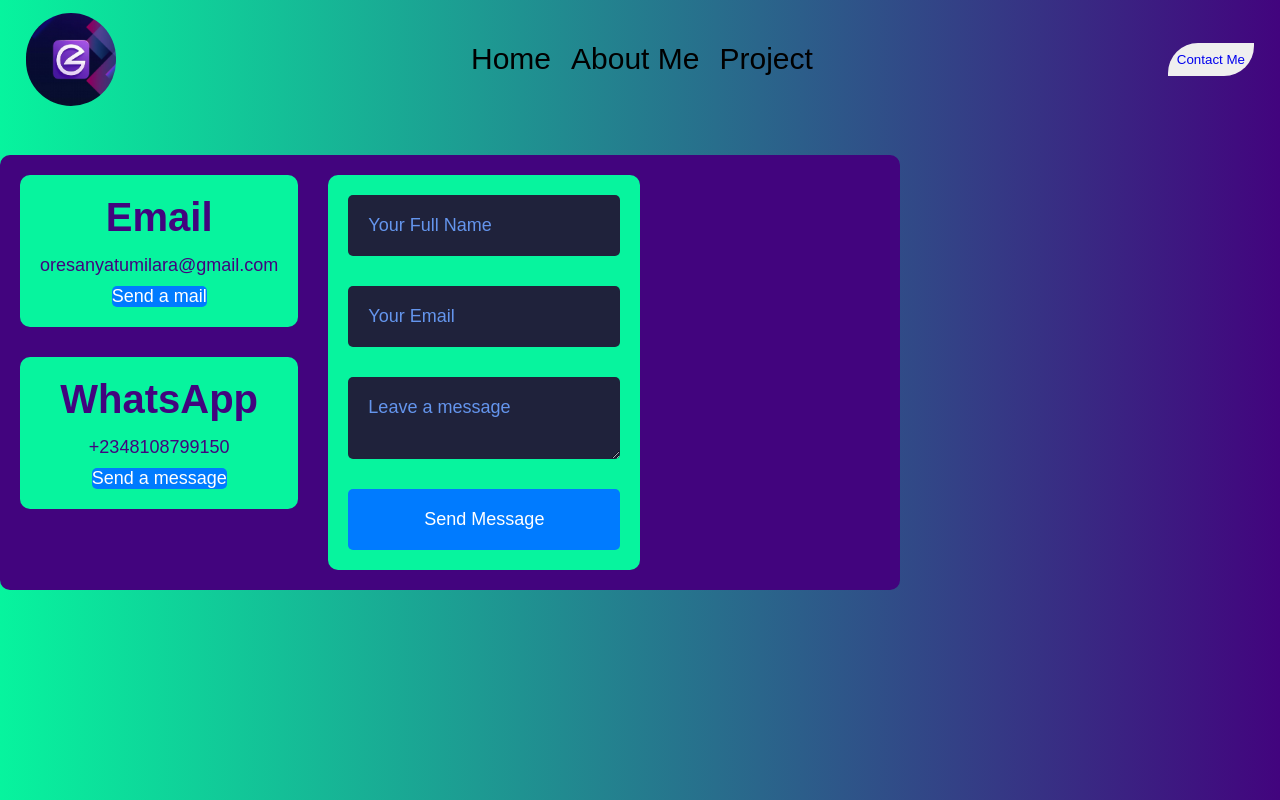
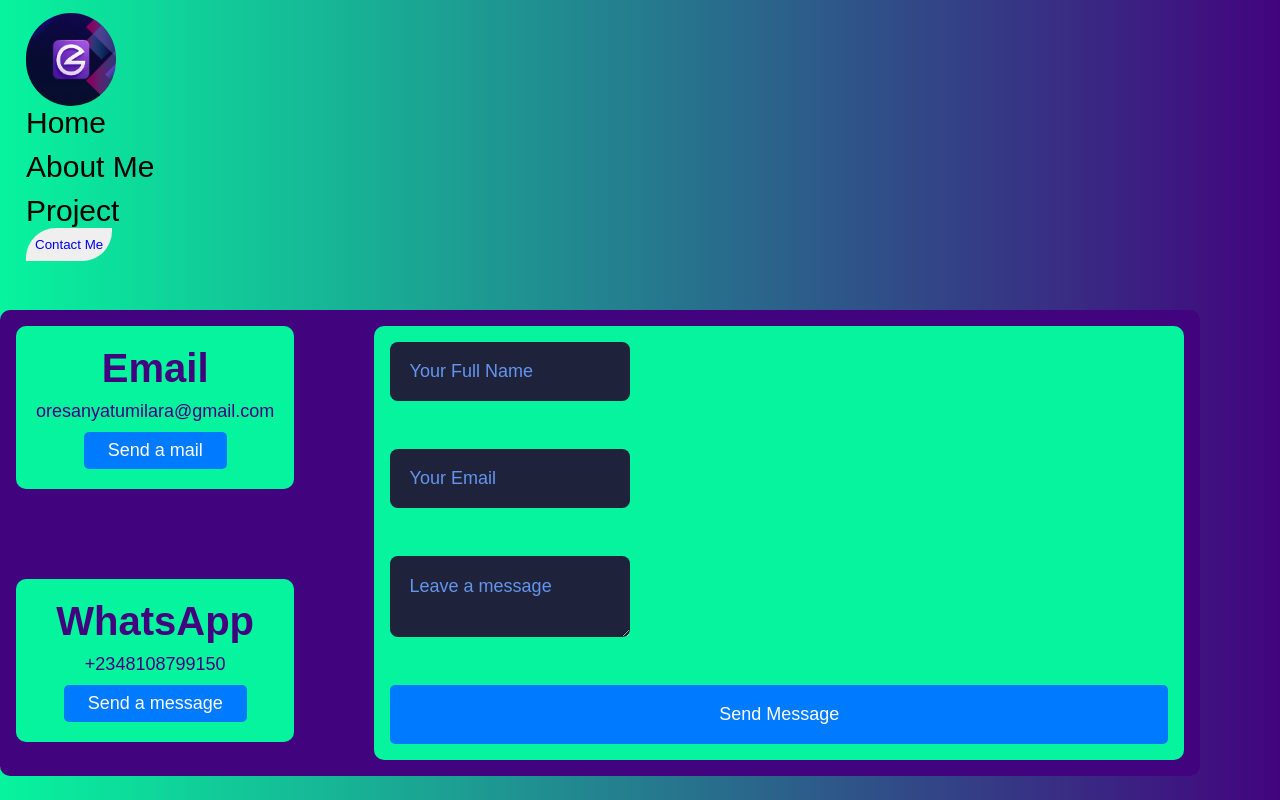
Before and after one commit to TUMILARA0407/PORTFOLIO, a plain HTML site: page contact.html in a window 1280 px wide. Drawn offline with Linux system fonts and the light colour scheme.

Commit message:
Update contact.css

```diff
--- a/contact.css
+++ b/contact.css
@@ -1,114 +1,112 @@
-*{
+ * {
     margin: 0;
     padding: 0;
     box-sizing: border-box;
     font-family: Arial, Helvetica, sans-serif;
 }
-body{
+body {
     background: linear-gradient(to left, #42047e, #07f49e);
 }
-
-.navbar{
+.navbar {
     margin: 12px 25px;
     display: flex;
-    align-items: center;
+    flex-direction: column;
+    align-items: flex-start;
     justify-content: space-between;
     padding: 1px;
-
 }
-.logo{
+.logo {
     width: 90px;
-
     border-radius: 45px;
-
-
 }
-.menu{
+.menu {
     display: flex;
-    gap: 20px;
+    flex-direction: column;
+    gap: 10px;
 }
-.menu a{
-    text-decoration:none;
-    color: black ;
+.menu a {
+    text-decoration: none;
+    color: black;
     font-size: 30px;
-
 }
-
-.btn{
+.btn {
     display: block;
     gap: 20px;
     padding: 9px;
-
-
     text-decoration: none;
     border: none;
     border-bottom-right-radius: 30px;
     border-top-left-radius: 30px;
 }
-.btn a{
+.btn a {
     text-decoration: none;
 }
-.contact-container{
+.contact-container {
     display: flex;
-    gap: 30px;
+    gap: 5rem;
     background-color: #42047e;
-    padding: 20px;
+    padding: 1rem;
     border-radius: 10px;
-    margin-right: 200px;
+    max-width: 900px;
+}
 
-    max-width: 900px;
-    border-bottom: 14px;
-}
 .contact-options {
     display: flex;
     flex-direction: column;
-    gap: 30px;
+    gap: 90px;
 }
+
 .contact-card {
-    background-color:#07f49e ;
+    background-color: #07f49e;
     padding: 20px;
     border-radius: 10px;
     text-align: center;
-    color: white;
     color: #42047e;
+    width: 100%;
+    max-width: 300px;
 }
+
 .contact-card h3 {
-    margin-bottom: 15px;
+    margin-bottom: 10px;
     font-size: 40px;
 }
+
 .contact-card p {
     font-size: large;
     margin-bottom: 10px;
 }
+
 .contact-button {
     text-decoration: none;
     background-color: #007bff;
     color: white;
-    padding: 20p 10px;
+    padding: 0.5rem 1.5rem;
     border-radius: 5px;
     font-size: large;
     display: inline-block;
+}
 
-}
 .contact-button:hover {
     background-color: #0056b3;
 }
+
 .contact-form {
     display: flex;
     flex-direction: column;
-    gap: 30px;
+    gap: 3rem;
     background-color: #07f49e;
-    padding: 20px;
+    padding: 1rem;
     border-radius: 10px;
-    min-width: 300px;
-    max-width: 400px;
+    width: 100%;  /
+    max-width: 90%;
 }
+
 .contact-form input,
 .contact-form textarea {
-    width: 100%;
-    padding: 20px;
+    width: 15rem;
+    padding: 1.2rem;
     border: none;
-    border-radius: 5px;
+    border-radius: 0.49rem;
     font-size: large;
     background-color: #1f223b;
     color: white;
@@ -123,13 +121,35 @@ body{
     background-color: #007bff;
     color: white;
     border: none;
-    padding: 20px;
+    padding: 1.2rem;
     border-radius: 5px;
-
     font-size: large;
-
 }
 
 .contact-form button:hover {
     background-color: #0056b3;
 }
+
+@media(max-width: 600px) {
+    .navbar {
+        flex-direction: column;
+    }
+    .menu {
+        flex-direction: column;
+        gap: 10px;
+    }
+    .contact-container {
+        flex-direction: column;
+    }
+}
+@media(min-width: 601px) and (max-width: 1024px) {
+    .contact-container {
+        flex-direction: row;
+        justify-content: space-around;
+    }
+}
+@media(min-width: 1025px) {
+    .contact-container {
+        max-width: 1200px;
+    }
+}
```
Lines whose indentation alone changed are shown as unchanged.
